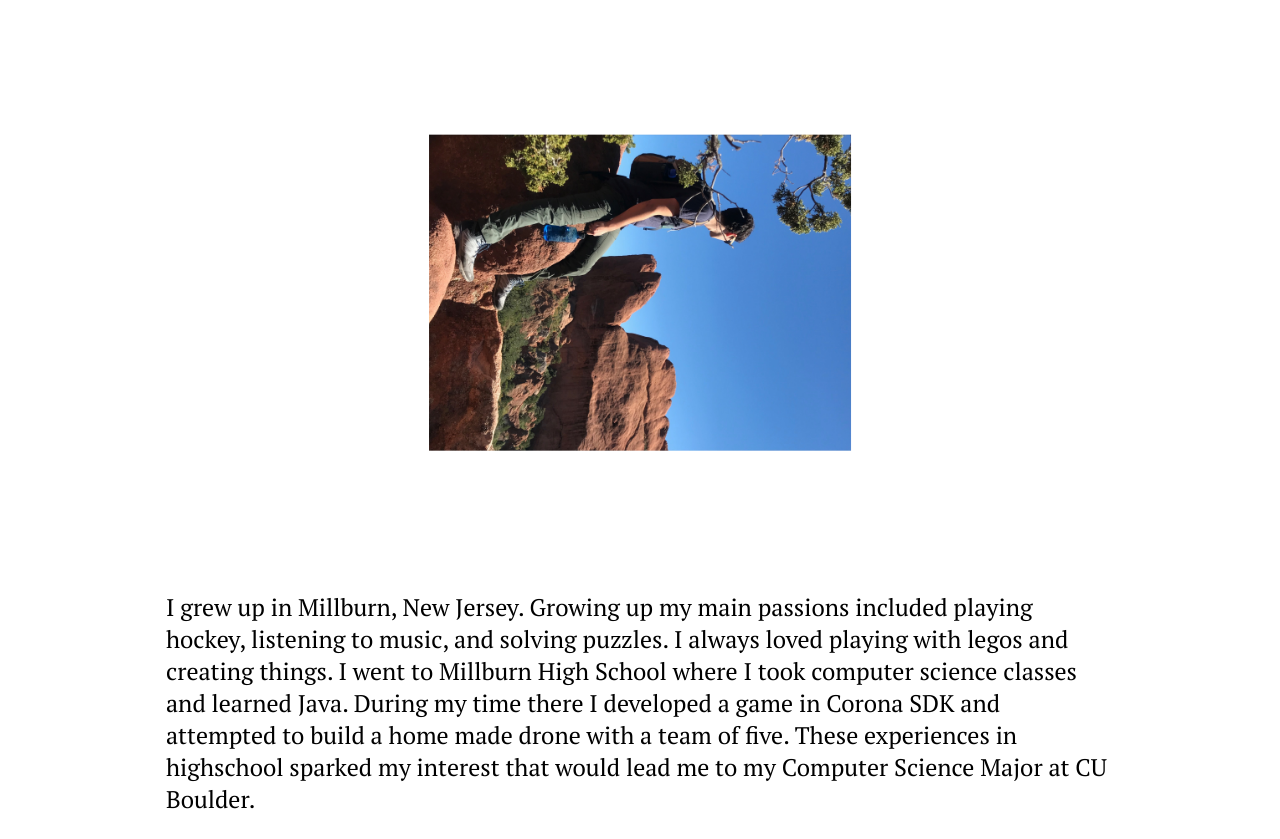
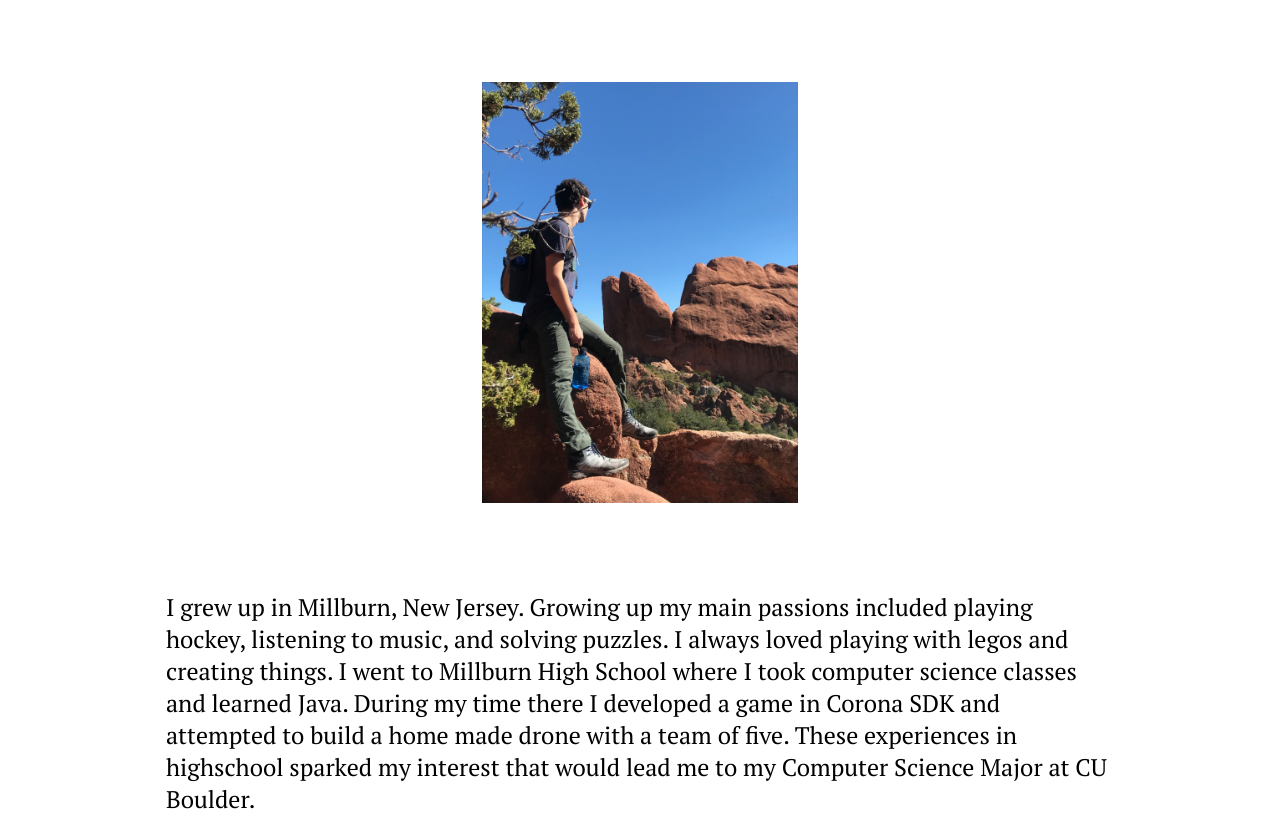
Before and after one commit to mattcohen1326/matthew-cohen, a plain HTML site: page background.html in a window 1280 px wide. Shown: the part 107-946 px from the top of the page. Drawn offline with Linux system fonts and the light colour scheme.

Commit message:
rotate delete

```diff
--- a/main.css
+++ b/main.css
@@ -73,7 +73,7 @@ h1{
     width:25%;
 }
 .matt img{
-      transform: rotate(90deg);
+
     display:block;
     margin-left:auto;
     margin-right:auto;
```
